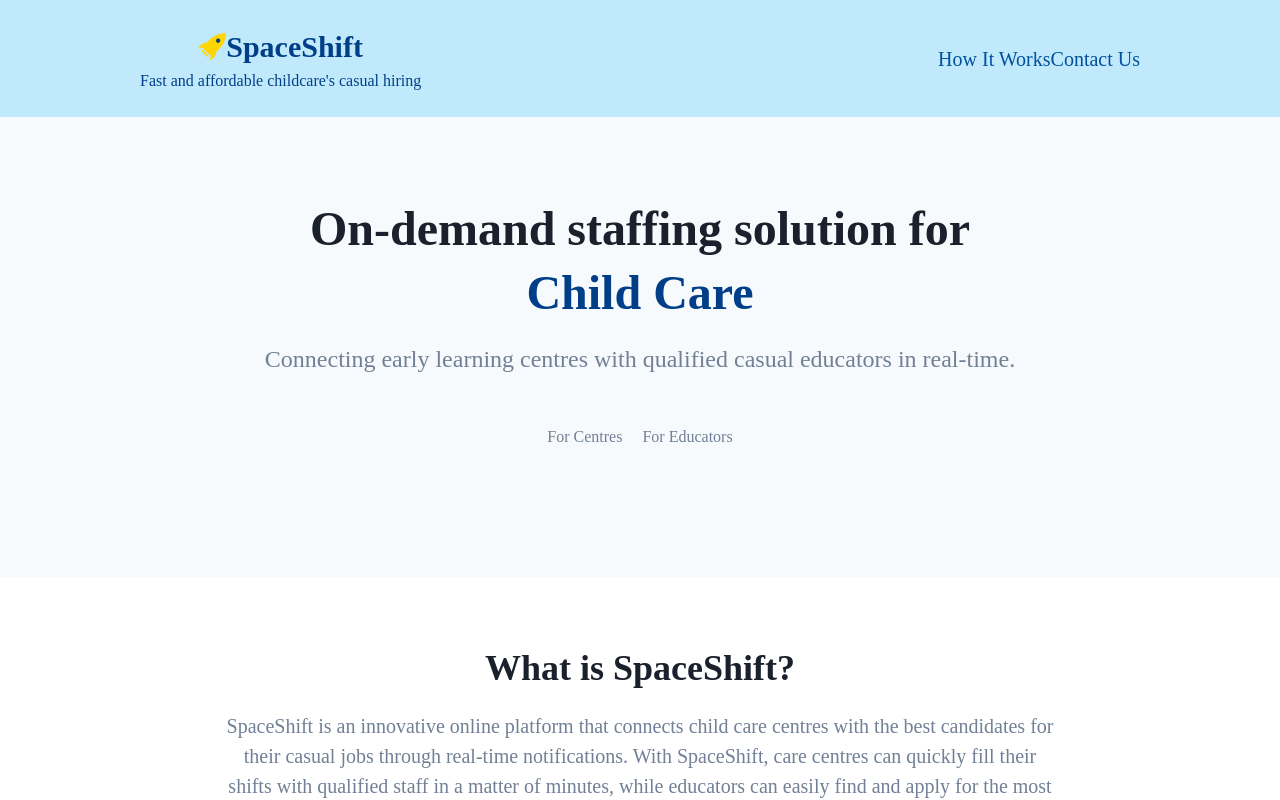
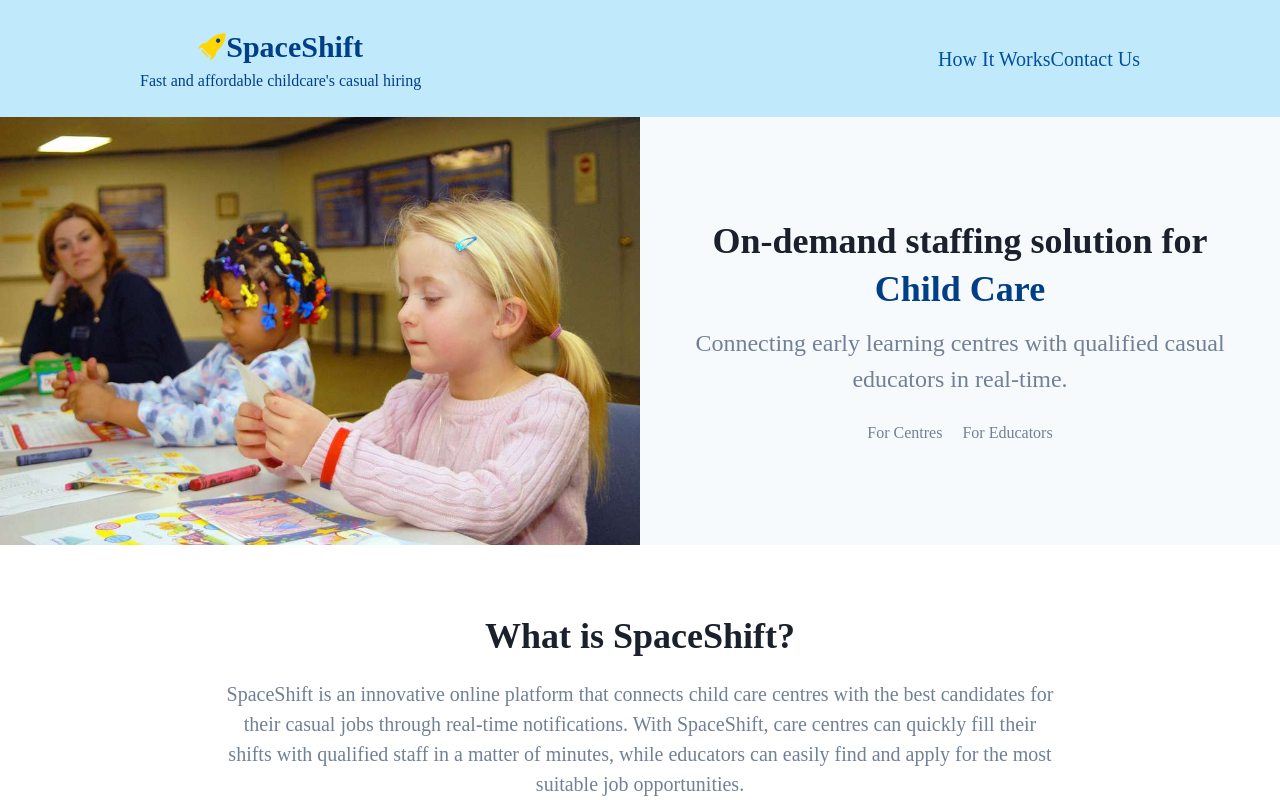
Before and after one commit to tonyvu2014/instantstaff, a Next.js app: page / in a window 1280 px wide. Shown: the top 800 px of the page. Built offline with nearby package versions, Linux system fonts and the light colour scheme.

Commit message:
add banner image

```diff
--- a/src/hero/HeroButton.tsx
+++ b/src/hero/HeroButton.tsx
@@ -8,16 +8,18 @@
 };
 
 const HeroButton = (props: IHeroButtonProps) => (
-  <header className="text-center">
-    <h1 className="text-4xl md:text-5xl text-gray-900 font-bold whitespace-pre-line md:leading-hero">
+  <header className="text-center h-full flex items-center justify-center">
+    <div>
+      <h1 className="text-3xl md:text-4xl text-gray-900 font-bold whitespace-pre-line md:leading-hero">
         {props.title}
       </h1>
-    <div className="text-xl md:text-2xl mt-4 mb-12">{props.description}</div>
+      <div className="text-xl md:text-2xl mt-3 mb-6">{props.description}</div>
       <div className="flex flex-col md:flex-row md:justify-center">
         {props.primaryButton}
         <span>&nbsp;&nbsp;&nbsp;&nbsp;&nbsp;</span>
         {props.secondaryButton}
       </div>
+    </div>
   </header>
 );
 
--- a/src/templates/Hero.tsx
+++ b/src/templates/Hero.tsx
@@ -1,13 +1,24 @@
 import Link from 'next/link';
+import { useRouter } from 'next/router';
 
 import { Background } from '../background/Background';
 import { Button } from '../button/Button';
 import { HeroButton } from '../hero/HeroButton';
 import { Section } from '../layout/Section';
 
-const Hero = () => (
+const Hero = () => {
+  const router = useRouter();
+
+  return (
     <Background color="bg-gray-100">
-    <Section yPadding="pt-20 pb-32">
+      <div className="grid grid-cols-1 lg:grid-cols-2">
+        <div>
+          <img
+            src={`${router.basePath}/assets/images/children_learning.jpg`}
+            alt="childcare"
+          />
+        </div>
+        <Section yPadding="py-4">
           <HeroButton
             title={
               <>
@@ -34,7 +45,9 @@
             }
           />
         </Section>
+      </div>
     </Background>
   );
+};
 
 export { Hero };
--- a/tailwind.config.js
+++ b/tailwind.config.js
@@ -45,7 +45,7 @@
         },
       },
       lineHeight: {
-        hero: '4rem',
+        hero: '3rem',
       },
       fontFamily: {
         sans: ['Poppins'],
```
Also changed, not shown: public/assets/images/children_learning.jpg (added). Lines whose indentation alone changed are shown as unchanged.
